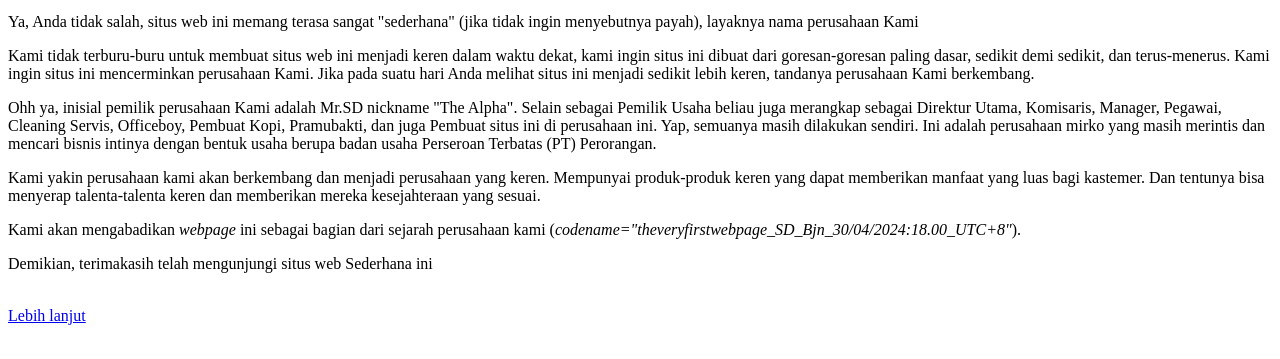
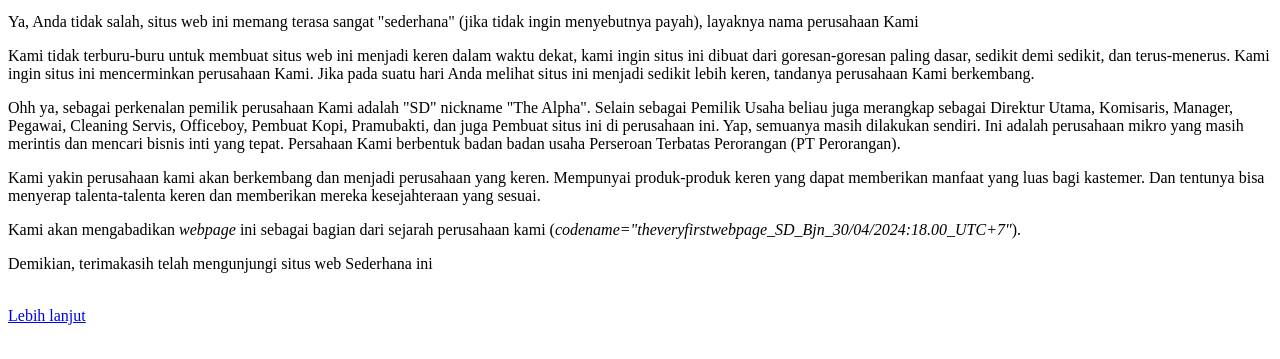
Before and after one commit to Sederhana-SS/sederhanawebsite, a plain HTML site: page index.html in a window 1280 px wide. Shown: the part 209-568 px from the top of the page. Drawn offline with Linux system fonts and the light colour scheme.

Commit message:
Add files via upload

```diff
--- a/index.html
+++ b/index.html
@@ -12,9 +12,9 @@
 		<p>Ini ada situs web Kami yang paling pertama</p>
 		<P>Ya, Anda tidak salah, situs web ini memang terasa sangat "sederhana" (jika tidak ingin menyebutnya payah), layaknya nama perusahaan Kami</p>
 		<p>Kami tidak terburu-buru untuk membuat situs web ini menjadi keren dalam waktu dekat, kami ingin situs ini dibuat dari goresan-goresan paling dasar, sedikit demi sedikit, dan terus-menerus. Kami ingin situs ini mencerminkan perusahaan Kami. Jika pada suatu hari Anda melihat situs ini menjadi sedikit lebih keren, tandanya perusahaan Kami berkembang. </p>
-		<p>Ohh ya, inisial pemilik perusahaan Kami adalah Mr.SD nickname "The Alpha". Selain sebagai Pemilik Usaha beliau juga merangkap sebagai Direktur Utama, Komisaris, Manager, Pegawai, Cleaning Servis, Officeboy, Pembuat Kopi, Pramubakti, dan juga Pembuat situs ini di perusahaan ini. Yap, semuanya masih dilakukan sendiri. Ini adalah perusahaan mirko yang masih merintis dan mencari bisnis intinya dengan bentuk usaha berupa badan usaha Perseroan Terbatas (PT) Perorangan.</p>
+		<p>Ohh ya, sebagai perkenalan pemilik perusahaan Kami adalah "SD" nickname "The Alpha". Selain sebagai Pemilik Usaha beliau juga merangkap sebagai Direktur Utama, Komisaris, Manager, Pegawai, Cleaning Servis, Officeboy, Pembuat Kopi, Pramubakti, dan juga Pembuat situs ini di perusahaan ini. Yap, semuanya masih dilakukan sendiri. Ini adalah perusahaan mikro yang masih merintis dan mencari bisnis inti yang tepat. Persahaan Kami berbentuk badan badan usaha Perseroan Terbatas Perorangan (PT Perorangan).</p>
 		<p>Kami yakin perusahaan kami akan berkembang dan menjadi perusahaan yang keren. Mempunyai produk-produk keren yang dapat memberikan manfaat yang luas bagi kastemer. Dan tentunya bisa menyerap talenta-talenta keren dan memberikan mereka kesejahteraan yang sesuai.<p>
-		<p>Kami akan mengabadikan <i>webpage</i> ini sebagai bagian dari sejarah perusahaan kami (<i>codename="theveryfirstwebpage_SD_Bjn_30/04/2024:18.00_UTC+8"</i>). </p>
+		<p>Kami akan mengabadikan <i>webpage</i> ini sebagai bagian dari sejarah perusahaan kami (<i>codename="theveryfirstwebpage_SD_Bjn_30/04/2024:18.00_UTC+7"</i>). </p>
 		<p>Demikian, terimakasih telah mengunjungi situs web Sederhana ini</p>
 		<br>
 		<a href="https://www.google.com">Lebih lanjut</a>
```
